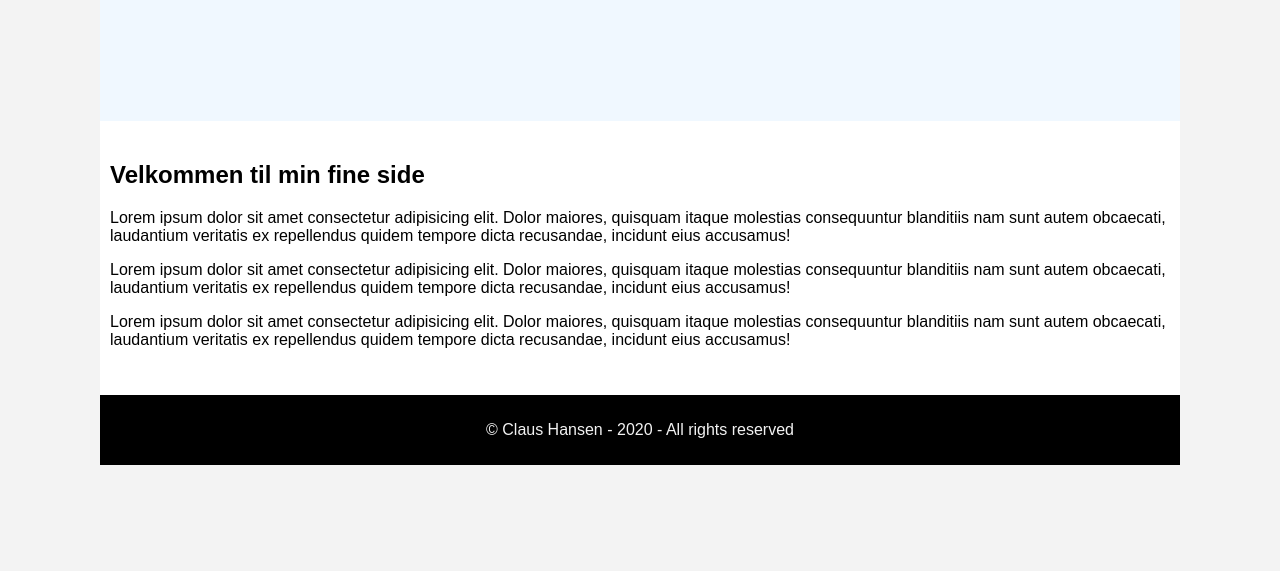
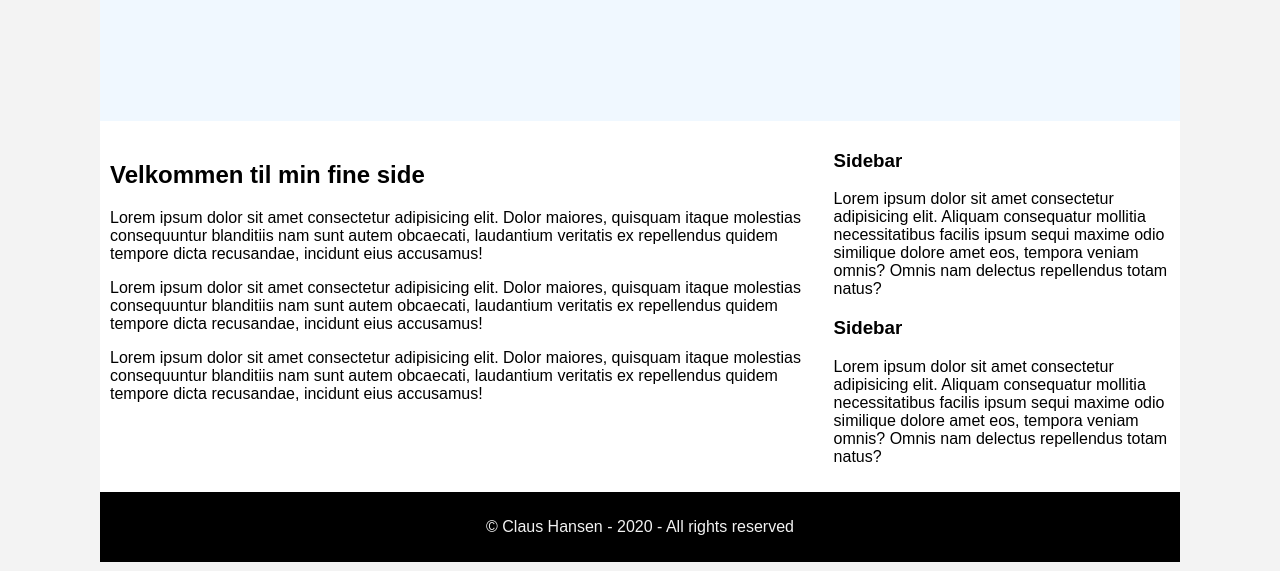
Before and after one commit to claushansen/zbc-basic-html-template, a plain HTML site: page index.html in a window 1280 px wide. Shown: the part 229-800 px from the top of the page. Drawn offline with Linux system fonts and the light colour scheme.

Commit message:
Added sidebar

```diff
--- a/css/style.css
+++ b/css/style.css
@@ -57,6 +57,12 @@ body{
 
 #content{
     padding: 20px 10px 30px;
+    width: 66%;
+}
+
+#sidebar{
+    width: 33%;
+    padding: 10px;
 }
 
 #footer{
@@ -91,3 +97,6 @@ body{
 .pull-right{
     float: right;
 }
+.clear{
+    clear: both;
+}
--- a/index.html
+++ b/index.html
@@ -28,7 +28,7 @@
 
         </div>
         <div id="main">
-            <div id="content">
+            <div id="content" class="pull-left">
                 <h2>Velkommen til min fine side</h2>
                 <p>Lorem ipsum dolor sit amet consectetur adipisicing elit. Dolor maiores, quisquam itaque molestias
                     consequuntur blanditiis nam sunt autem obcaecati, laudantium veritatis ex repellendus quidem tempore
@@ -40,8 +40,14 @@
                     consequuntur blanditiis nam sunt autem obcaecati, laudantium veritatis ex repellendus quidem tempore
                     dicta recusandae, incidunt eius accusamus!</p>
             </div>
+            <div id="sidebar" class="pull-right">
+                <h3>Sidebar</h3>
+                <p>Lorem ipsum dolor sit amet consectetur adipisicing elit. Aliquam consequatur mollitia necessitatibus facilis ipsum sequi maxime odio similique dolore amet eos, tempora veniam omnis? Omnis nam delectus repellendus totam natus?</p>
+                <h3>Sidebar</h3>
+                <p>Lorem ipsum dolor sit amet consectetur adipisicing elit. Aliquam consequatur mollitia necessitatibus facilis ipsum sequi maxime odio similique dolore amet eos, tempora veniam omnis? Omnis nam delectus repellendus totam natus?</p>
+            </div>
         </div>
-        <div id="footer">
+        <div id="footer" class="clear">
             <p id="copyright-text">&copy; Claus Hansen - 2020 - All rights reserved</p>
 
         </div>
```
